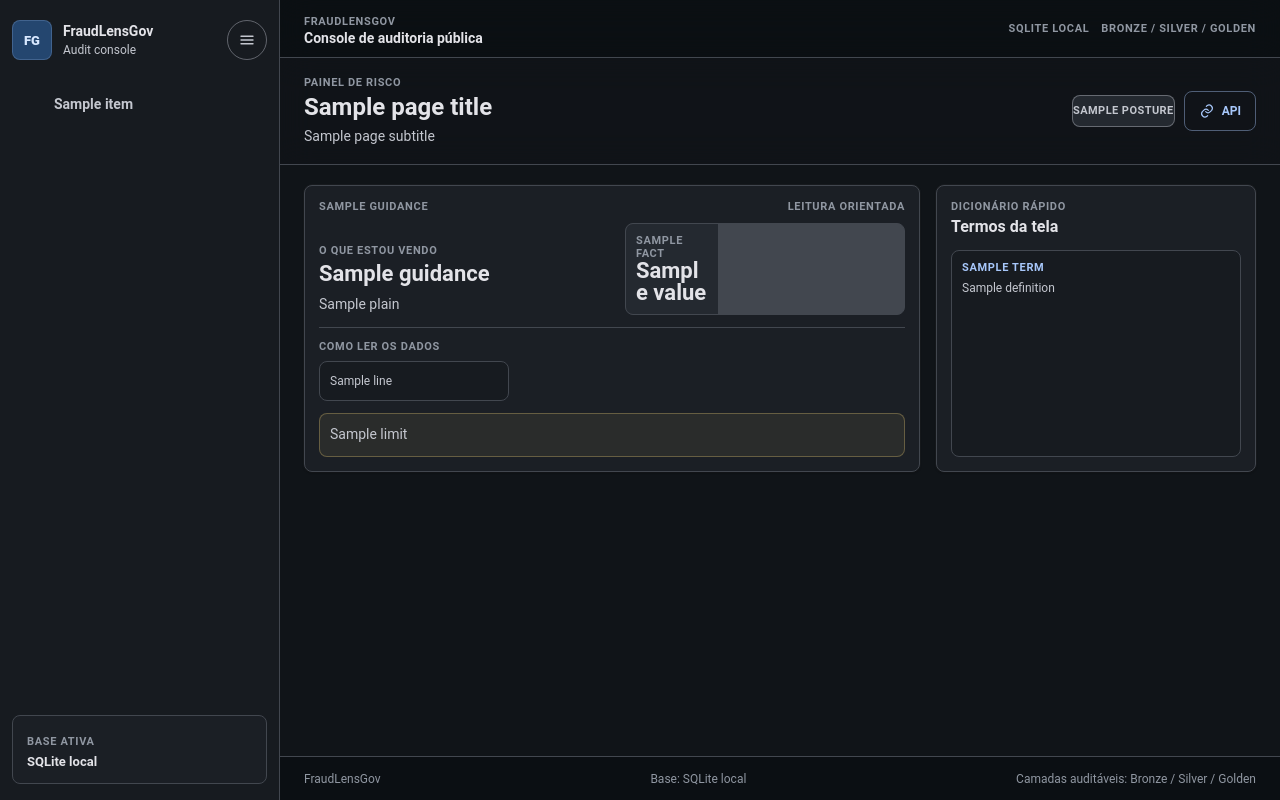
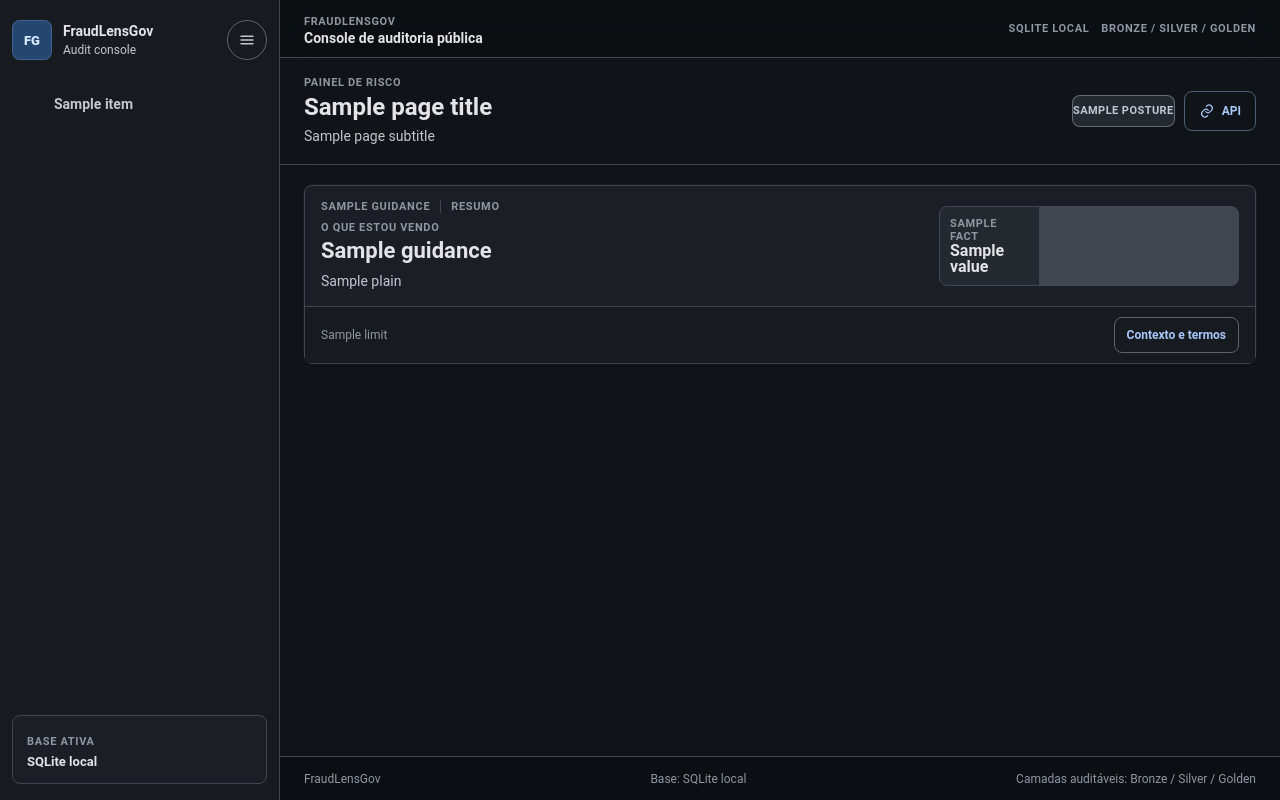
Before and after one commit to viamus/FraudLensGov, a Django app: template audit_ui/templates/audit_ui/dashboard.html in a window 1280 px wide. Run offline with Django 5.2, Linux system fonts and the light colour scheme; the template is opened without the code that fills it: most values are stand-ins (such as "Sample title", 1, 10 or a date in 2020).

Commit message:
Make dashboard guidance minimal

```diff
--- a/audit_ui/static/audit_ui/app.css
+++ b/audit_ui/static/audit_ui/app.css
@@ -528,21 +528,30 @@ svg {
 }
 
 .guidance-grid {
-  display: grid;
-  grid-template-columns: minmax(0, 1.18fr) minmax(320px, .52fr);
-  gap: 16px;
-  align-items: stretch;
+  display: block;
 }
 
-.guidance-panel,
-.glossary-panel {
-  padding: 14px;
+.minimal-guidance {
+  padding: 0;
+}
+
+.guidance-main {
+  padding: 14px 16px;
+  display: grid;
+  grid-template-columns: minmax(0, 1fr) minmax(300px, .42fr);
+  gap: 14px;
+  align-items: center;
+  border-bottom: 1px solid var(--line);
+}
+
+.guidance-summary {
+  min-width: 0;
 }
 
 .guidance-kicker {
+  margin-bottom: 8px;
   display: flex;
   align-items: center;
-  justify-content: space-between;
   gap: 10px;
   color: var(--soft);
   font-size: var(--md-sys-type-label-small);
@@ -551,15 +560,12 @@ svg {
   text-transform: uppercase;
 }
 
-.guidance-body {
-  margin-top: 10px;
-  display: grid;
-  grid-template-columns: minmax(0, 1fr) minmax(280px, .58fr);
-  gap: 12px;
-  align-items: end;
+.guidance-kicker span + span {
+  padding-left: 10px;
+  border-left: 1px solid var(--line);
 }
 
-.guidance-body h2,
+.guidance-summary h2,
 .glossary-head h2 {
   margin: 4px 0 0;
   color: var(--ink);
@@ -567,7 +573,7 @@ svg {
   line-height: 1.2;
 }
 
-.guidance-body p:not(.eyebrow),
+.guidance-summary p:not(.eyebrow),
 .guidance-limit,
 .panel-context,
 .term-list dd {
@@ -576,8 +582,8 @@ svg {
   line-height: 1.55;
 }
 
-.guidance-body p:not(.eyebrow) {
-  max-width: 860px;
+.guidance-summary p:not(.eyebrow) {
+  max-width: 760px;
   margin: 6px 0 0;
 }
 
@@ -592,7 +598,7 @@ svg {
 }
 
 .guidance-facts div {
-  min-height: 66px;
+  min-height: 58px;
   padding: 10px;
   display: grid;
   align-content: space-between;
@@ -610,15 +616,76 @@ svg {
 
 .guidance-facts strong {
   color: var(--ink);
-  font-size: var(--md-sys-type-title-large);
+  font-size: var(--md-sys-type-title-medium);
   line-height: 1;
   overflow-wrap: anywhere;
 }
 
+.guidance-footer {
+  padding: 10px 16px;
+  display: grid;
+  grid-template-columns: minmax(0, 1fr) auto;
+  gap: 12px;
+  align-items: center;
+  background: var(--md-sys-color-surface-container-low);
+}
+
+.guidance-limit {
+  margin: 0;
+  color: var(--soft);
+  font-size: var(--md-sys-type-body-small);
+}
+
+.guidance-details {
+  position: relative;
+}
+
+.guidance-details summary {
+  min-height: 36px;
+  padding: 0 12px;
+  display: inline-flex;
+  align-items: center;
+  justify-content: center;
+  border: 1px solid var(--line-strong);
+  border-radius: var(--radius);
+  color: var(--md-sys-color-primary);
+  background: transparent;
+  cursor: pointer;
+  font-size: var(--md-sys-type-label-medium);
+  font-weight: 760;
+  list-style: none;
+}
+
+.guidance-details summary::-webkit-details-marker {
+  display: none;
+}
+
+.guidance-details summary:hover {
+  border-color: var(--accent);
+  background: var(--md-sys-state-hover);
+}
+
+.guidance-detail-grid {
+  position: absolute;
+  right: 0;
+  top: calc(100% + 8px);
+  z-index: 9;
+  width: min(760px, calc(100vw - var(--sidebar-collapsed) - 48px));
+  max-height: min(480px, calc(100vh - 390px));
+  padding: 14px;
+  display: grid;
+  grid-template-columns: minmax(0, 1fr) minmax(280px, .75fr);
+  gap: 12px;
+  overflow-y: auto;
+  border: 1px solid var(--line);
+  border-radius: var(--radius);
+  background: var(--md-sys-color-surface-container-high);
+  box-shadow: var(--md-sys-elevation-level3);
+}
+
 .guidance-reading {
-  margin-top: 12px;
-  padding-top: 12px;
-  border-top: 1px solid var(--line);
+  margin: 0;
+  padding: 0;
 }
 
 .guidance-reading ul {
@@ -643,18 +710,10 @@ svg {
   line-height: 1.5;
 }
 
-.guidance-limit {
-  margin: 12px 0 0;
-  padding: 10px;
-  border: 1px solid rgba(230, 200, 117, .32);
-  border-radius: var(--radius);
-  background: rgba(230, 200, 117, .08);
-}
-
 .glossary-panel {
   display: grid;
   grid-template-rows: auto 1fr;
-  gap: 14px;
+  gap: 10px;
 }
 
 .glossary-head h2 {
@@ -735,6 +794,10 @@ svg {
 .panel {
   min-width: 0;
   overflow: hidden;
+}
+
+.panel.minimal-guidance {
+  overflow: visible;
 }
 
 .panel-head {
@@ -1182,9 +1245,20 @@ svg {
 }
 
 @media (max-width: 980px) {
-  .guidance-grid,
-  .guidance-body {
+  .guidance-main,
+  .guidance-detail-grid {
     grid-template-columns: 1fr;
+  }
+
+  .guidance-footer {
+    grid-template-columns: 1fr;
+    justify-items: start;
+  }
+
+  .guidance-detail-grid {
+    position: static;
+    width: 100%;
+    margin-top: 10px;
   }
 }
 
--- a/audit_ui/templates/audit_ui/partials/alerts_panel.html
+++ b/audit_ui/templates/audit_ui/partials/alerts_panel.html
@@ -13,8 +13,7 @@
     </div>
   </div>
   <p class="panel-context">
-    Cada linha é um sinal de risco priorizado para revisão. O alerta mostra o motivo estatístico, o item afetado,
-    o valor envolvido, a força do sinal e a qualidade da descrição usada na comparação.
+    Sinais priorizados para revisão. Abra um alerta para ver evidências, vizinhos e narrativa auditável.
   </p>
   <form class="table-controls" method="get" action="{{ current_path }}">
     <input type="hidden" name="alerts_sort" value="{{ alert_table.sort.key }}">
--- a/audit_ui/templates/audit_ui/partials/categories_panel.html
+++ b/audit_ui/templates/audit_ui/partials/categories_panel.html
@@ -10,8 +10,7 @@
     <a class="button secondary" href="{{ category_table.export_url }}"><svg><use href="#i-download"></use></svg><span>CSV</span></a>
   </div>
   <p class="panel-context">
-    Cada linha é uma categoria candidata para padronizar nomes de itens. Confiança baixa ou pedido de RAG indica
-    que documentos e metadados ainda são necessários antes de comparar preço.
+    Categorias padronizam nomes. RAG marca itens que ainda precisam de documento ou metadado.
   </p>
   <div class="summary-strip">
     <div><span>Categorizados</span><strong>{{ category_totals.categorized }}</strong></div>
--- a/audit_ui/templates/audit_ui/partials/clusters_panel.html
+++ b/audit_ui/templates/audit_ui/partials/clusters_panel.html
@@ -10,8 +10,7 @@
     <a class="button secondary" href="{{ cluster_table.export_url }}"><svg><use href="#i-download"></use></svg><span>CSV</span></a>
   </div>
   <p class="panel-context">
-    Cada linha é um grupo de itens comparáveis. A leitura correta depende de descrição, unidade, faixa de preço,
-    UFs envolvidas e quantidade de itens no grupo.
+    Grupos comparáveis por descrição, unidade, faixa de preço e UFs envolvidas.
   </p>
   <form class="table-controls" method="get" action="{{ current_path }}">
     <input type="hidden" name="clusters_sort" value="{{ cluster_table.sort.key }}">
--- a/audit_ui/templates/audit_ui/partials/guidance_panel.html
+++ b/audit_ui/templates/audit_ui/partials/guidance_panel.html
@@ -1,11 +1,11 @@
 <section class="section guidance-grid" aria-labelledby="guidance-title">
-  <article class="panel guidance-panel">
+  <article class="panel guidance-panel minimal-guidance">
+    <div class="guidance-main">
+      <div class="guidance-summary">
         <div class="guidance-kicker">
           <span>{{ guidance.label }}</span>
-      <span>Leitura orientada</span>
+          <span>Resumo</span>
         </div>
-    <div class="guidance-body">
-      <div>
         <p class="eyebrow">O que estou vendo</p>
         <h2 id="guidance-title">{{ guidance.question }}</h2>
         <p>{{ guidance.plain }}</p>
@@ -19,6 +19,12 @@
         {% endfor %}
       </div>
     </div>
+
+    <div class="guidance-footer">
+      <p class="guidance-limit">{{ guidance.limit }}</p>
+      <details class="guidance-details">
+        <summary>Contexto e termos</summary>
+        <div class="guidance-detail-grid">
           <div class="guidance-reading">
             <p class="eyebrow">Como ler os dados</p>
             <ul>
@@ -27,10 +33,7 @@
               {% endfor %}
             </ul>
           </div>
-    <p class="guidance-limit">{{ guidance.limit }}</p>
-  </article>
-
-  <aside class="panel glossary-panel" aria-label="Dicionário rápido">
+          <div class="glossary-panel" aria-label="Dicionário rápido">
             <div class="glossary-head">
               <p class="eyebrow">Dicionário rápido</p>
               <h2>Termos da tela</h2>
@@ -43,5 +46,9 @@
                 </div>
               {% endfor %}
             </dl>
-  </aside>
+          </div>
+        </div>
+      </details>
+    </div>
+  </article>
 </section>
--- a/audit_ui/templates/audit_ui/partials/jobs_panel.html
+++ b/audit_ui/templates/audit_ui/partials/jobs_panel.html
@@ -10,8 +10,7 @@
     <a class="button secondary" href="{{ job_table.export_url }}"><svg><use href="#i-download"></use></svg><span>CSV</span></a>
   </div>
   <p class="panel-context">
-    Cada linha é uma etapa assíncrona do processamento. Status, progresso e mensagem mostram onde a fila está
-    sem exigir recálculo completo da base.
+    Etapas assíncronas com status, progresso e mensagem.
   </p>
   <form class="table-controls" method="get" action="{{ current_path }}">
     <input type="hidden" name="jobs_sort" value="{{ job_table.sort.key }}">
--- a/audit_ui/templates/audit_ui/partials/knn_panel.html
+++ b/audit_ui/templates/audit_ui/partials/knn_panel.html
@@ -13,8 +13,7 @@
     </div>
   </div>
   <p class="panel-context">
-    Cada linha compara um item com seu vizinho mais parecido. Diferença alta pede revisão porque unidade,
-    especificação ou escopo podem explicar variações legítimas.
+    Compara item e vizinho parecido. Diferença alta pede revisão de unidade, escopo e especificação.
   </p>
   <form class="table-controls" method="get" action="{{ current_path }}">
     <input type="hidden" name="knn_sort" value="{{ knn_table.sort.key }}">
--- a/audit_ui/templates/audit_ui/partials/pipeline_panel.html
+++ b/audit_ui/templates/audit_ui/partials/pipeline_panel.html
@@ -10,8 +10,7 @@
     <a class="button secondary" href="/api/pipeline"><svg><use href="#i-code"></use></svg><span>API</span></a>
   </div>
   <p class="panel-context">
-    A trilha mostra a maturidade do dado: Bronze preserva a coleta, Silver normaliza campos e Golden libera ou
-    bloqueia a comparação auditável.
+    Do bruto ao auditável: Bronze coleta, Silver normaliza, Golden compara ou bloqueia.
   </p>
   <div class="summary-strip">
     {% for layer in layers %}
--- a/audit_ui/templates/audit_ui/partials/quality_panel.html
+++ b/audit_ui/templates/audit_ui/partials/quality_panel.html
@@ -9,8 +9,7 @@
     </div>
   </div>
   <p class="panel-context">
-    Bloqueios Golden mostram por que um registro ainda não deve entrar em benchmark: descrição genérica,
-    unidade desconhecida, escopo amplo ou falta de especificação.
+    Motivos que impedem benchmark confiável no Golden.
   </p>
   <div class="table-scroll">
     <div class="data-table quality-table" role="table" aria-label="Qualidade da base">
--- a/audit_ui/templates/audit_ui/partials/runs_panel.html
+++ b/audit_ui/templates/audit_ui/partials/runs_panel.html
@@ -10,8 +10,7 @@
     <a class="button secondary" href="{{ run_table.export_url }}"><svg><use href="#i-download"></use></svg><span>CSV</span></a>
   </div>
   <p class="panel-context">
-    Cada linha é uma tentativa de ingestão da fonte pública. Lidos, gravados e status ajudam a separar ausência
-    de dados, falha de parsing e execução parcial.
+    Coletas por fonte pública: registros lidos, gravados e status.
   </p>
   <form class="table-controls" method="get" action="{{ current_path }}">
     <input type="hidden" name="runs_sort" value="{{ run_table.sort.key }}">
```
Also changed, not shown: tests/test_django_dashboard.py (+2 -2 lines), README.md. Lines whose indentation alone changed are shown as unchanged.
